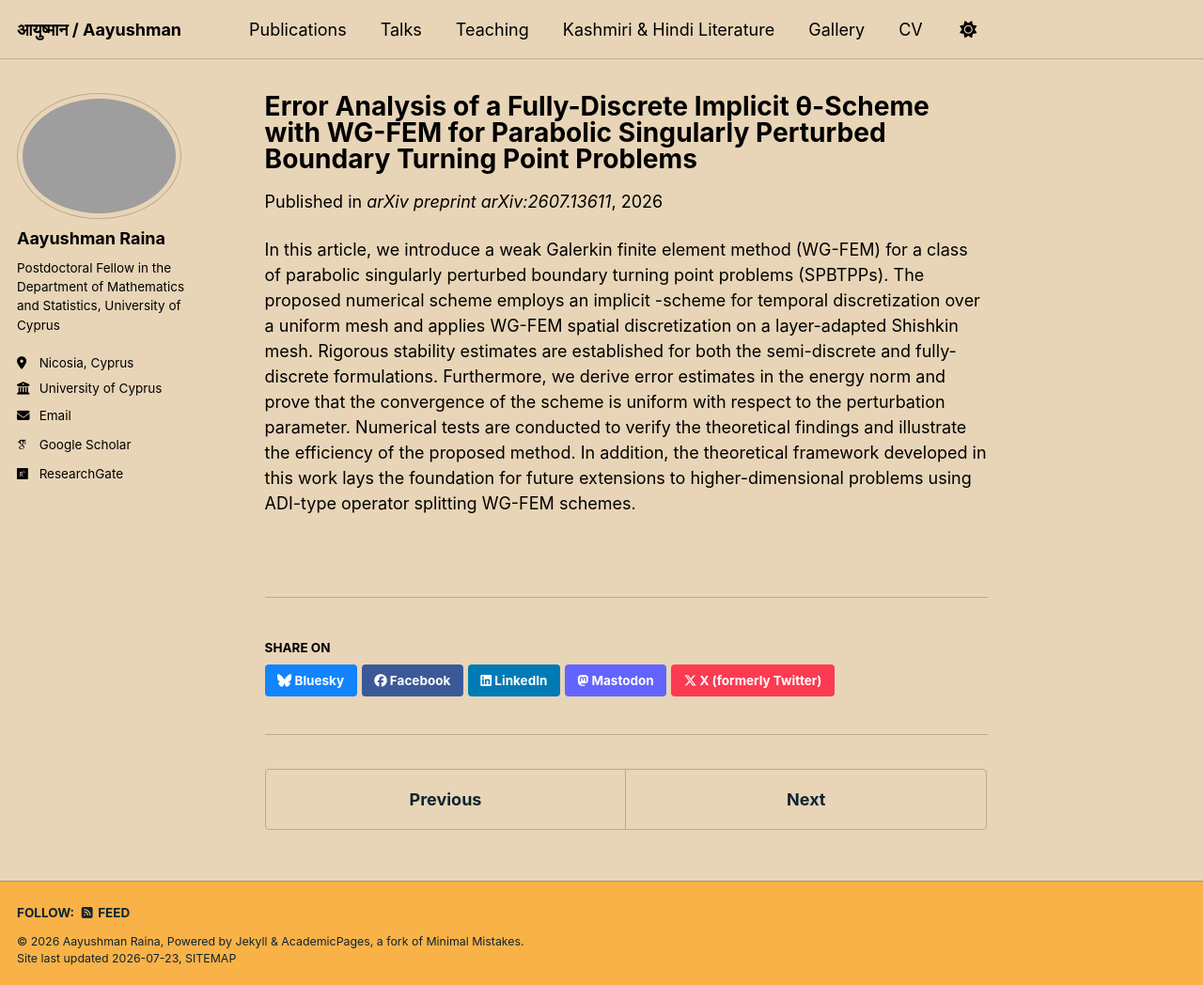
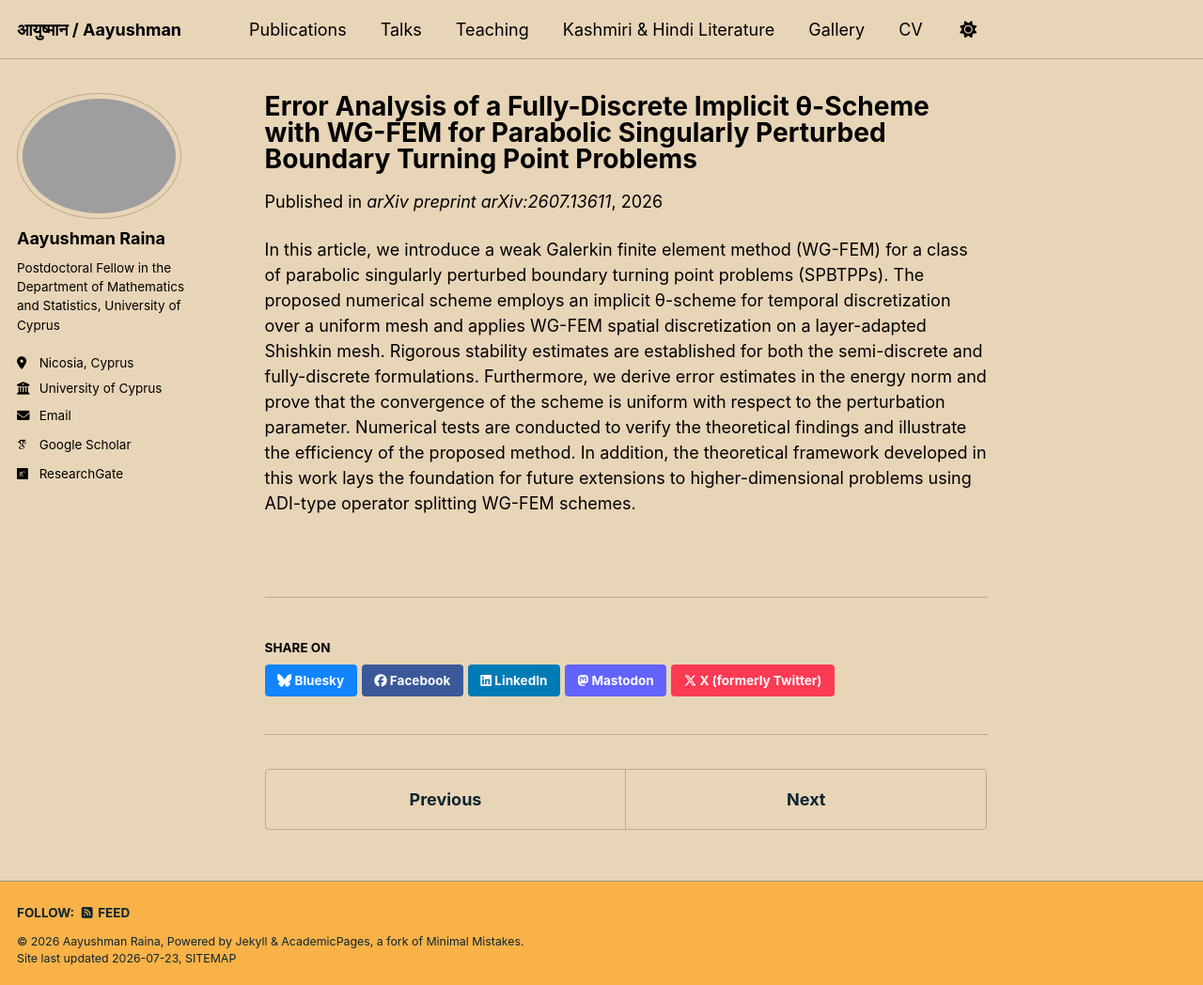
Before and after one commit to Aayushman5/Aayushman5.github.io, a Jekyll site: the page built from _publications/2026-07-15-SPBTPPs.md, in a window 1280 px wide and 1048 px high. Shown: the whole window at 94% size. Built offline with Jekyll 4.4.1, drawn with Linux system fonts in a browser that asks for light colours; some web fonts are replaced; a script bundle is joined from its source files by our own code; library files that are not in the unit come from our copies.

```diff
--- a/_publications/2026-07-15-SPBTPPs.md
+++ b/_publications/2026-07-15-SPBTPPs.md
@@ -7,6 +7,6 @@ date: 2026-07-15
 venue: 'arXiv preprint arXiv:2607.13611'
 ---
 In this article, we introduce a weak Galerkin finite element method (WG-FEM) for a class of parabolic singularly perturbed boundary turning point problems (SPBTPPs).
-The proposed numerical scheme employs an implicit -scheme for temporal discretization over a uniform mesh and applies WG-FEM spatial discretization on a layer-adapted Shishkin mesh.
+The proposed numerical scheme employs an implicit θ-scheme for temporal discretization over a uniform mesh and applies WG-FEM spatial discretization on a layer-adapted Shishkin mesh.
 Rigorous stability estimates are established for both the semi-discrete and fully-discrete formulations. Furthermore, we derive error estimates in the energy norm and prove that the convergence of the scheme is uniform with respect to the perturbation parameter.
 Numerical tests are conducted to verify the theoretical findings and illustrate the efficiency of the proposed method. In addition, the theoretical framework developed in this work lays the foundation for future extensions to higher-dimensional problems using ADI-type operator splitting WG-FEM schemes.
```
